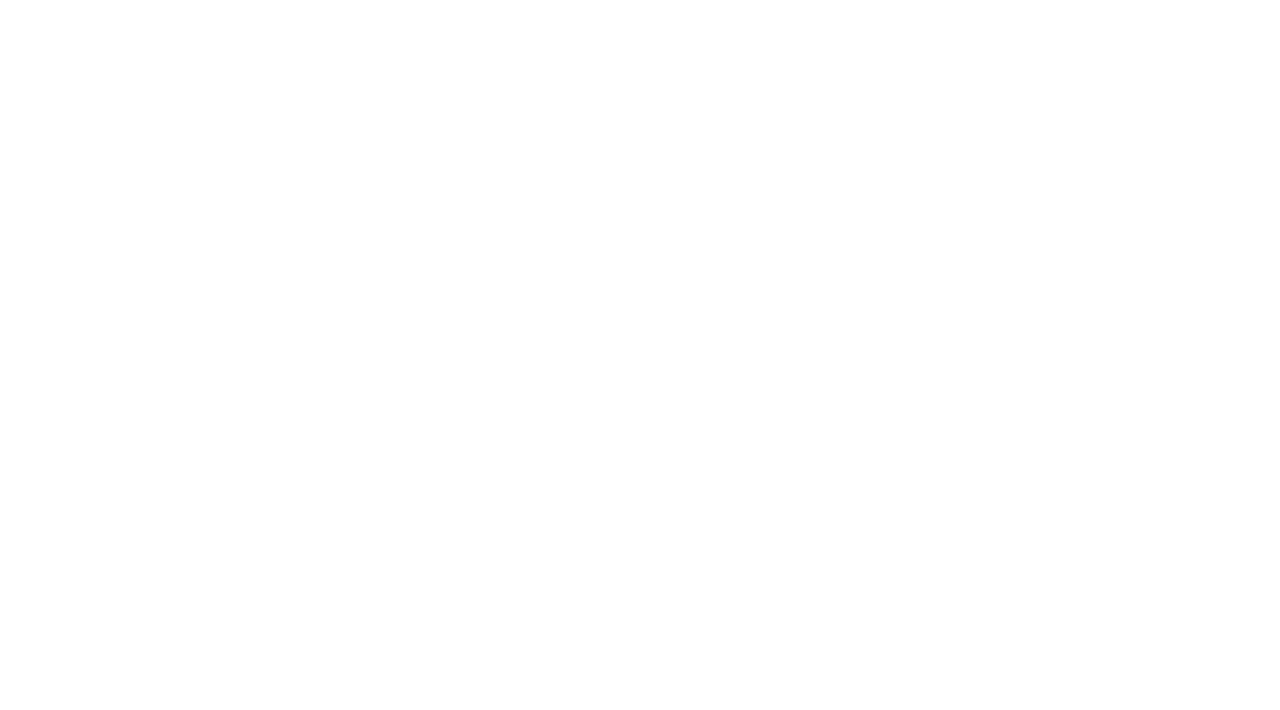
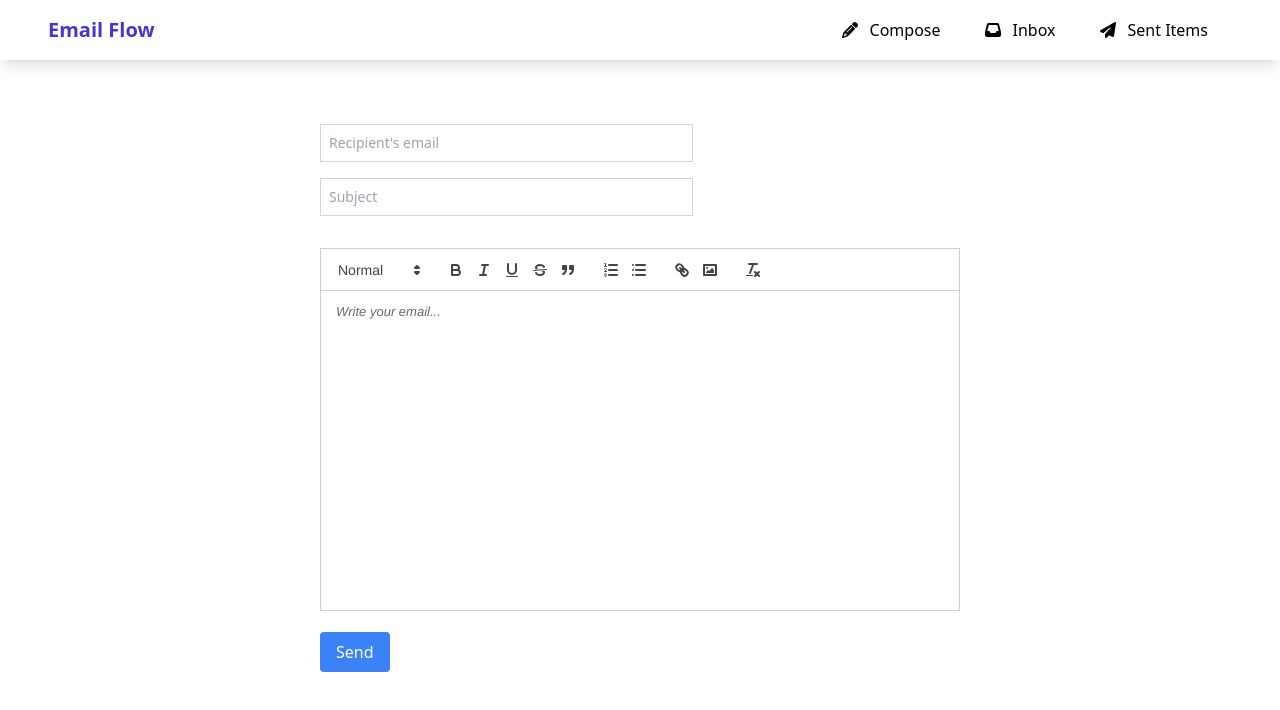
Before and after one commit to Anandsg/Mailbox-client, a React (Create React App) app: page /compose in a window 1280 px wide. Before the commit this address had no page. Shown: the top 710 px of the page. Built offline with nearby package versions, Linux system fonts and the light colour scheme.

Commit message:
built compose and header

```diff
--- a/package.json
+++ b/package.json
@@ -3,6 +3,11 @@
   "version": "0.1.0",
   "private": true,
   "dependencies": {
+    "@fortawesome/fontawesome-svg-core": "^6.5.1",
+    "@fortawesome/free-brands-svg-icons": "^6.5.1",
+    "@fortawesome/free-regular-svg-icons": "^6.5.1",
+    "@fortawesome/free-solid-svg-icons": "^6.5.1",
+    "@fortawesome/react-fontawesome": "^0.2.0",
     "@testing-library/jest-dom": "^5.17.0",
     "@testing-library/react": "^13.4.0",
     "@testing-library/user-event": "^13.5.0",
@@ -10,6 +15,7 @@
     "firebase": "^10.7.1",
     "react": "^18.2.0",
     "react-dom": "^18.2.0",
+    "react-quill": "^2.0.0",
     "react-router-dom": "^6.20.1",
     "react-scripts": "5.0.1",
     "web-vitals": "^2.1.4"
--- a/src/App.js
+++ b/src/App.js
@@ -1,15 +1,21 @@
 import React from 'react';
 import Login from './components/auth/Login';
 import { Route, BrowserRouter as Router, Routes } from 'react-router-dom';
-import Welcome from './components/pages/Welcome';
+import MainPage from './components/pages/MainPage';
+import TextEditor from './components/pages/TextEditor';
+import Inbox from './components/pages/Inbox';
+import Compose from './components/pages/Compose';
 
 const App = () => {
+
   return (
     <Router>
       <div>
         <Routes>
           <Route path="/" element={<Login />} />
-          <Route path="/welcome" element={<Welcome />} />
+          <Route path='/main' element={<MainPage />} />
+          <Route path='/compose' element={<Compose />} />
+          <Route path='/inbox' element={<Inbox />} />
         </Routes>
       </div>
     </Router>
--- a/src/components/auth/Login.js
+++ b/src/components/auth/Login.js
@@ -2,7 +2,6 @@ import React, { useRef, useState } from "react";
 import { checkValidateData } from "../../utils/validation";
 import { createUserWithEmailAndPassword, signInWithEmailAndPassword } from "firebase/auth";
 import { auth } from "../../utils/firebase";
-import axios from "axios";
 import { Link, useNavigate } from "react-router-dom";
 
 const Login = () => {
@@ -31,36 +30,25 @@ const Login = () => {
                     return;
                 }
 
-                const userCredential = await createUserWithEmailAndPassword(auth, email.current.value,
-                    password.current.value,
-                    confirmPassword.current ?
-                        confirmPassword.current.value : null);
+                const userCredential = await createUserWithEmailAndPassword(
+                    auth,
+                    email.current.value,
+                    password.current.value
+                );
+
                 const user = userCredential.user;
                 console.log(user);
-
+                navigate('/inbox');
                 const loginDetails = { token: user.accessToken, email: user.email };
                 localStorage.setItem('details', JSON.stringify(loginDetails));
 
-                // Send verification email
-                const mailVerify = await axios.post(
-                    'https://identitytoolkit.googleapis.com/v1/accounts:sendOobCode?key=AIzaSyDO2RcyM6pWLSv9E5MBtzGACEPx2Chtqxg',
-                    {
-                        requestType: 'VERIFY_EMAIL',
-                        idToken: user.accessToken,
-                    }
-                );
-
-                console.log(mailVerify);
-
-                if (mailVerify.status === 200) {
-                }
             } else {
                 // Login logic
                 const userCredential = await signInWithEmailAndPassword(auth, email.current.value,
                     password.current.value);
                 const user = userCredential.user;
                 console.log(user);
-                navigate('/welcome');
+                navigate('/inbox');
             }
 
         } catch (error) {
--- /dev/null
+++ b/src/components/pages/Compose.js
@@ -0,0 +1,32 @@
+import React from 'react';
+import TextEditor from './TextEditor';
+import Header from './MainPage';
+
+const Compose = () => {
+    return (
+        <>
+            <Header />
+            <div className="flex flex-col mt-16 mx-auto w-6/12 justify-start">
+                <div className="mb-4">
+                    <input
+                        type="email"
+                        placeholder="Recipient's email"
+                        className="border border-gray-300 p-2 w-7/12 text-sm focus:outline-none focus:border-blue-500"
+                    />
+                </div>
+                <div className="">
+                    <input
+                        placeholder="Subject"
+                        className="border border-gray-300 p-2 w-7/12  text-sm focus:outline-none focus:border-blue-500"
+                    />
+                </div>
+                <div className=''>
+                    <TextEditor />
+                </div>
+
+            </div>
+        </>
+    );
+};
+
+export default Compose;
--- /dev/null
+++ b/src/components/pages/Inbox.js
@@ -0,0 +1,9 @@
+import React from 'react'
+
+const Inbox = () => {
+    return (
+        <div>Inbox</div>
+    )
+}
+
+export default Inbox
--- /dev/null
+++ b/src/components/pages/MainPage.js
@@ -0,0 +1,33 @@
+import { faInbox, faPaperPlane, faPencil } from '@fortawesome/free-solid-svg-icons';
+import { FontAwesomeIcon } from '@fortawesome/react-fontawesome';
+import React from 'react';
+import { Link } from 'react-router-dom';
+
+const Header = () => {
+    return (
+        <>
+            <div className='shadow-lg p-4 flex items-center justify-between'>
+                <div>
+                    <p className='font-semibold text-xl text-indigo-700 px-8'>Email Flow</p>
+                </div>
+                <div className="flex space-x-4 px-10 items-center">
+                    <Link to='/compose' className="flex items-center px-3">
+                        <FontAwesomeIcon icon={faPencil} className="mr-2" />
+                        <p className='px-1'>Compose</p>
+                    </Link>
+                    <Link to='/inbox' className='flex items-center px-3'>
+                        <FontAwesomeIcon icon={faInbox} className='mr-2' />
+                        <p className='px-1'>Inbox</p>
+                    </Link>
+                    <Link to='/sent' className="flex items-center px-3">
+                        <FontAwesomeIcon icon={faPaperPlane} className="mr-2" />
+                        <p className='px-1'>Sent Items</p>
+                    </Link>
+                </div>
+
+            </div>
+        </>
+    );
+}
+
+export default Header;
--- /dev/null
+++ b/src/components/pages/TextEditor.js
@@ -0,0 +1,64 @@
+import React, { useState } from 'react';
+import ReactQuill from 'react-quill';
+import 'react-quill/dist/quill.snow.css';
+
+const TextEditor = ({ value, onChange }) => {
+    const [editorContent, setEditorContent] = useState('');
+
+    const handleEditorChange = (content) => {
+        setEditorContent(content);
+    };
+
+    const handleSendEmail = () => {
+        console.log('Sending email:', editorContent);
+    };
+    return (
+        <div className="max-w-screen-md mx-auto my-8">
+            <ReactQuill
+                theme="snow"
+                value={editorContent}
+                onChange={handleEditorChange}
+                modules={TextEditor.modules}
+                formats={TextEditor.formats}
+                placeholder="Write your email..."
+                className='h-80'
+            />
+            <div className="mt-16 flex justify-between items-center">
+                <button
+                    className="bg-blue-500 text-white px-4 py-2 rounded hover:bg-blue-600 focus:outline-none focus:shadow-outline-blue active:bg-blue-800"
+                    onClick={handleSendEmail}
+                >
+                    Send
+                </button>
+            </div>
+        </div>
+    );
+};
+
+TextEditor.modules = {
+    toolbar: [
+        [{ header: [1, 2, 3, 4, 5, 6, false] }],
+        ['bold', 'italic', 'underline', 'strike', 'blockquote'],
+        [{ list: 'ordered' }, { list: 'bullet' }],
+        ['link', 'image'],
+        ['clean'],
+    ],
+    clipboard: {
+        matchVisual: false,
+    },
+};
+
+TextEditor.formats = [
+    'header',
+    'bold',
+    'italic',
+    'underline',
+    'strike',
+    'blockquote',
+    'list',
+    'bullet',
+    'link',
+    'image',
+];
+
+export default TextEditor;
--- a/src/components/pages/Welcome.js
+++ /dev/null
@@ -1,14 +0,0 @@
-import React from 'react'
-
-const Welcome = () => {
-    return (
-        <>
-            <div className='flex justify-between px-8 border border-b-4'>
-                <p className='font-serif p-5 font-semibold'>Welcome to mailbox client!!!</p>
-                <div className='flex items-center text-md bg-purple-200 my-2 px-6 font-serif rounded-lg'>
-                </div>
-            </div>
-        </>
-    );
-}
-export default Welcome;
--- a/src/utils/firebase.js
+++ b/src/utils/firebase.js
@@ -2,24 +2,22 @@
 import { initializeApp } from "firebase/app";
 import { getAnalytics } from "firebase/analytics";
 import { getAuth } from "firebase/auth";
-import { getFirestore } from 'firebase/firestore';
 // TODO: Add SDKs for Firebase products that you want to use
 // https://firebase.google.com/docs/web/setup#available-libraries
 
 // Your web app's Firebase configuration
 // For Firebase JS SDK v7.20.0 and later, measurementId is optional
 const firebaseConfig = {
-    apiKey: "AIzaSyCYeO_oN8vi04oevMwTzHFSCuxOCgbLHe8",
-    authDomain: "expense-tracker-main-e0bd5.firebaseapp.com",
-    projectId: "expense-tracker-main-e0bd5",
-    storageBucket: "expense-tracker-main-e0bd5.appspot.com",
-    messagingSenderId: "783102988208",
-    appId: "1:783102988208:web:d6ec4c3ed4234ecfe89075",
-    measurementId: "G-X9CY13M949"
+    apiKey: "AIzaSyDO2RcyM6pWLSv9E5MBtzGACEPx2Chtqxg",
+    authDomain: "mailbox-client-62c32.firebaseapp.com",
+    projectId: "mailbox-client-62c32",
+    storageBucket: "mailbox-client-62c32.appspot.com",
+    messagingSenderId: "997756511935",
+    appId: "1:997756511935:web:46a1bd55e1eeb7a5f6080a",
+    measurementId: "G-538SG2F2VM"
 };
 
 // Initialize Firebase
 const app = initializeApp(firebaseConfig);
 const analytics = getAnalytics(app);
-
 export const auth = getAuth();
```
Also changed, not shown: 1 other file (tests, documents, lock files or other folders).
